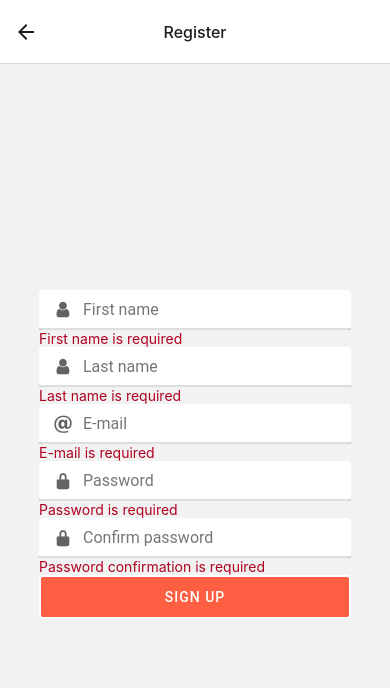
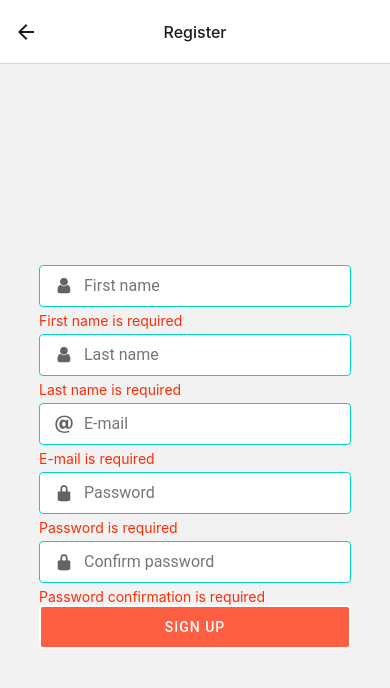
Before and after one commit to didzis1/hyper-lift, a React Native app: screen /RegisterScreen in a window 390 px wide. Both pictures are taken after a click on the button "SIGN UP". Shown: the top 688 px of the page. Built offline with nearby package versions, Linux system fonts and the light colour scheme; no server answers.

Commit message:
Update FormikTextInput.tsx

```diff
--- a/src/components/FormikTextInput.tsx
+++ b/src/components/FormikTextInput.tsx
@@ -1,20 +1,21 @@
 import React from 'react';
 import { KeyboardTypeOptions, StyleSheet, Text, View } from 'react-native';
-import { TextInput, useTheme } from 'react-native-paper';
+import { TextInput } from 'react-native-paper';
 import { useField } from 'formik';
 
 type FormikTextInputProps = {
-  label: string;
+  label?: string;
   name: string;
   placeholder: string;
   secureTextEntry?: boolean;
   keyboardType?: KeyboardTypeOptions;
+  left?: JSX.Element;
+  right?: JSX.Element;
 };
 
 const FormikTextInput = ({ label, name, ...props }: FormikTextInputProps) => {
   const [field, meta, helpers] = useField(name);
   const showError = meta.touched && meta.error;
-  const theme = useTheme();
 
   return (
     <View>
@@ -25,11 +26,11 @@ const FormikTextInput = ({ label, name, ...props }: FormikTextInputProps) => {
         onBlur={() => helpers.setTouched(true)}
         value={field.value}
         dense={true}
+        underlineColor='transparent'
+        theme={{ colors: { primary: '#FE5E41' } }}
         {...props}
       />
-      {showError && (
-        <Text style={[{ color: theme.colors.error }]}>{showError}</Text>
-      )}
+      {showError && <Text style={styles.error}>{showError}</Text>}
     </View>
   );
 };
@@ -37,11 +38,17 @@ const FormikTextInput = ({ label, name, ...props }: FormikTextInputProps) => {
 const styles = StyleSheet.create({
   input: {
     width: '100%',
-    backgroundColor: 'white',
-    borderRadius: 5
+    backgroundColor: '#FFFFFF',
+    borderColor: '#00D8BE',
+    borderWidth: 1,
+    borderRadius: 4,
+    marginVertical: 5
   },
   label: {
     paddingVertical: 5
+  },
+  error: {
+    color: '#fc2c08'
   }
 });
 
```
